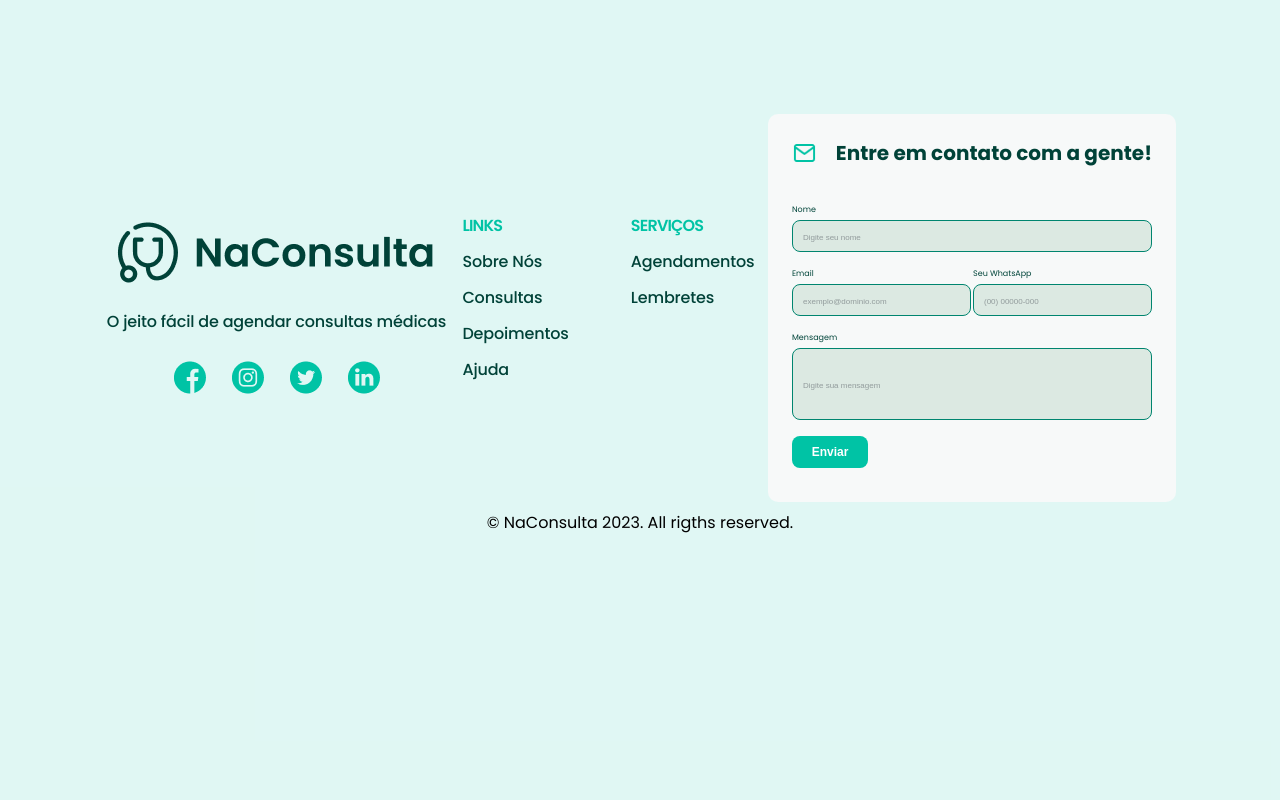
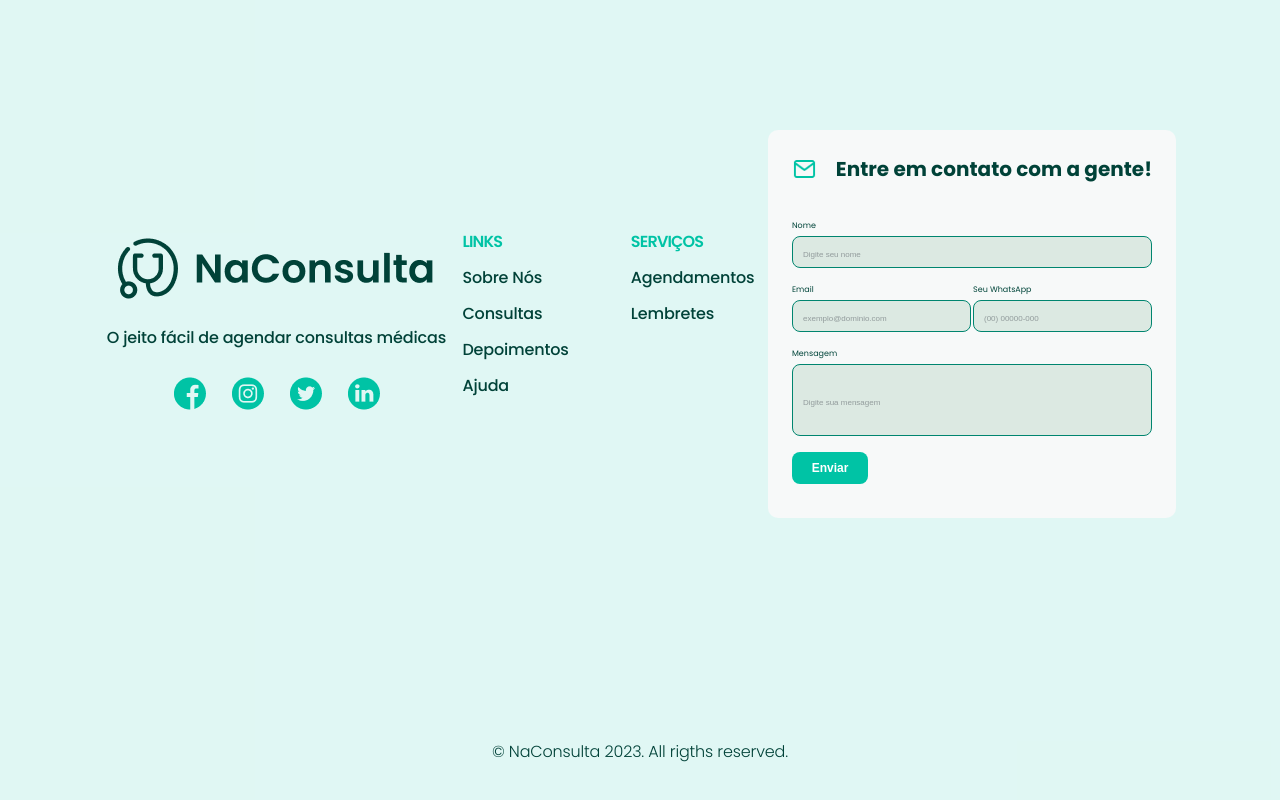
Before and after one commit to Achette/PI_NaConsulta, a React (Create React App) app: page / in a window 1280 px wide. Shown: the part 2816-3616 px from the top of the page. Built offline with nearby package versions, Linux system fonts and the light colour scheme.

Commit message:
Feat: finaliza footer

```diff
--- a/src/components/footer/index.tsx
+++ b/src/components/footer/index.tsx
@@ -40,8 +40,17 @@ export const Footer = () => {
 
           <FooterForm />
         </HStack>
-        <Text>&copy; NaConsulta 2023. All rigths reserved.</Text>
       </VStack>
+      <Text
+        textAlign="center"
+        fontSize="1rem"
+        lineHeight="1.5rem"
+        letterSpacing="-0.01em"
+        fontWeight={300}
+        color="#004238"
+      >
+        &copy; NaConsulta 2023. All rigths reserved.
+      </Text>
     </Box>
   );
 };
```
